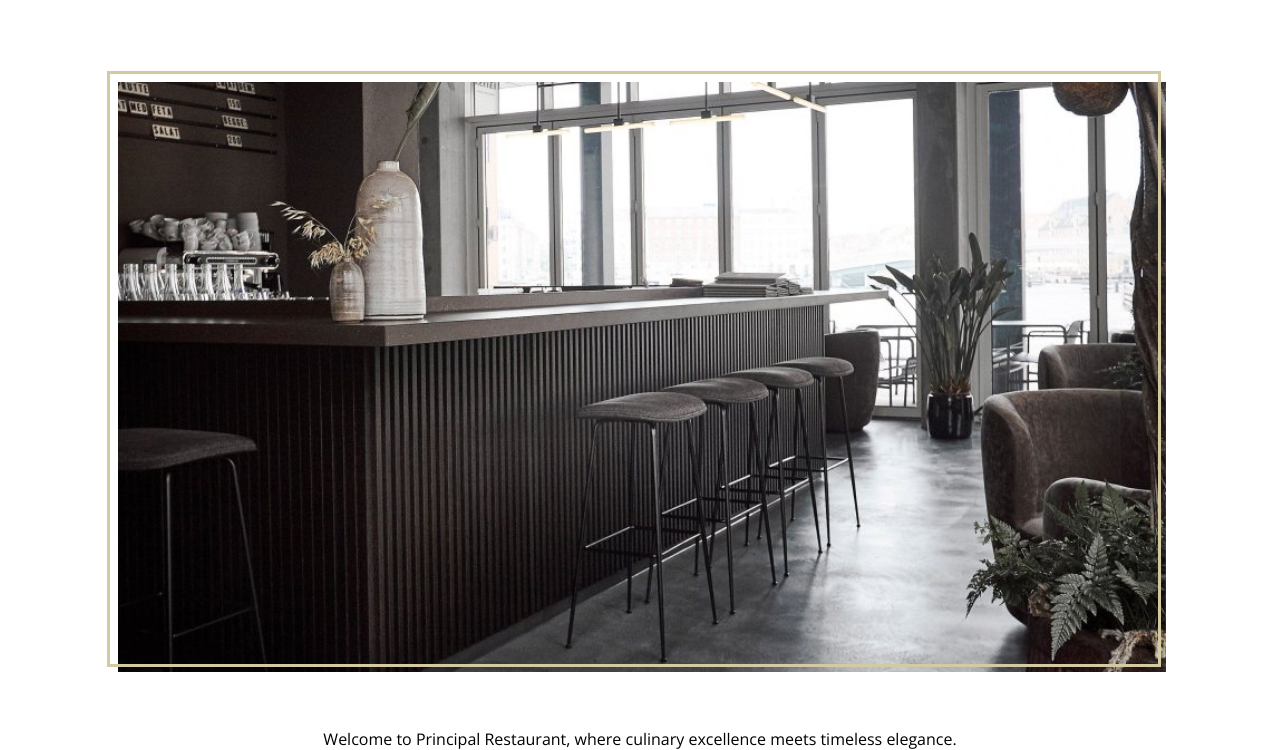
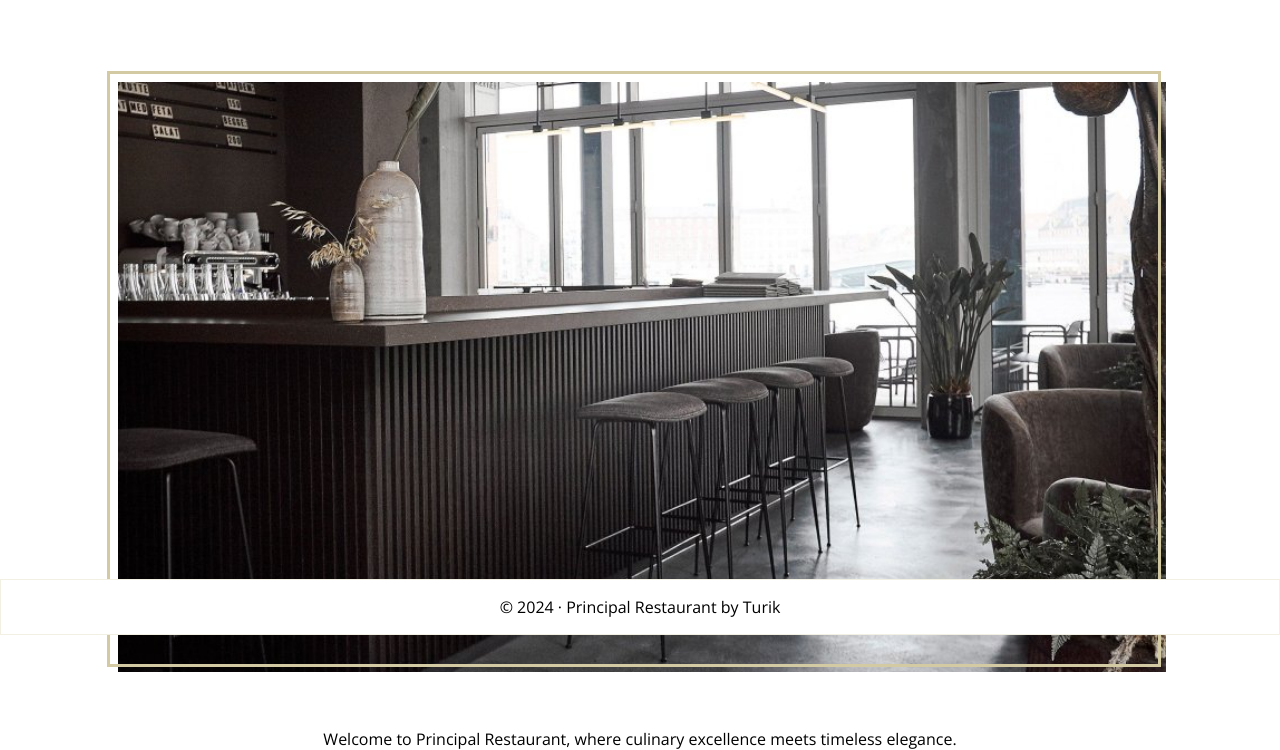
Before and after one commit to turik777/restaurant-page, a website built with webpack: page src/index.html in a window 1280 px wide. Shown: the part 165-915 px from the top of the page. Built offline with nearby package versions, Linux system fonts and the light colour scheme.

Commit message:
Add footer

```diff
--- a/src/index.html
+++ b/src/index.html
@@ -15,5 +15,9 @@
     </header>
 
     <div id="content"></div>
+
+    <footer>
+        <p>&copy; 2024 · Principal Restaurant by Turik</p>
+    </footer>
 </body>
 </html>
```
